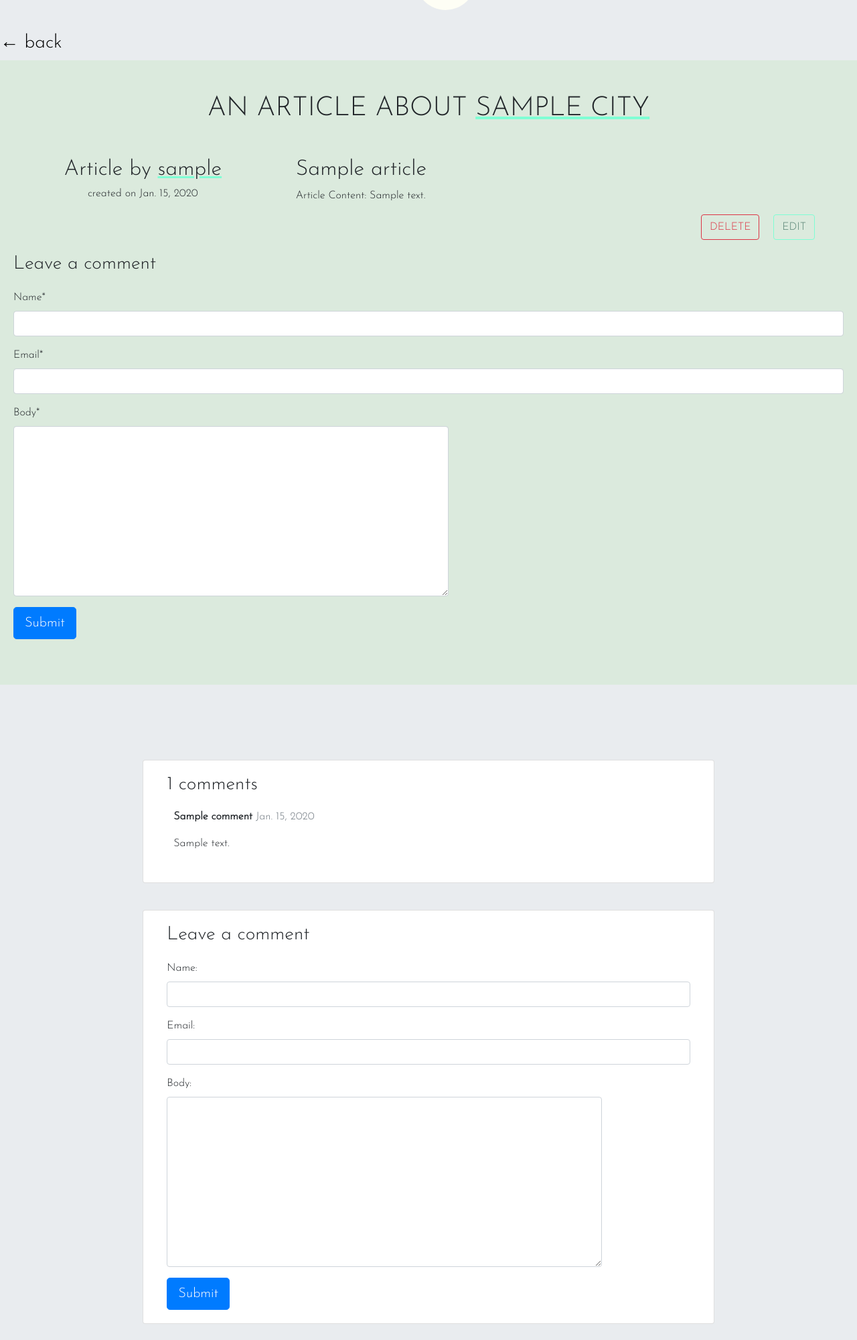
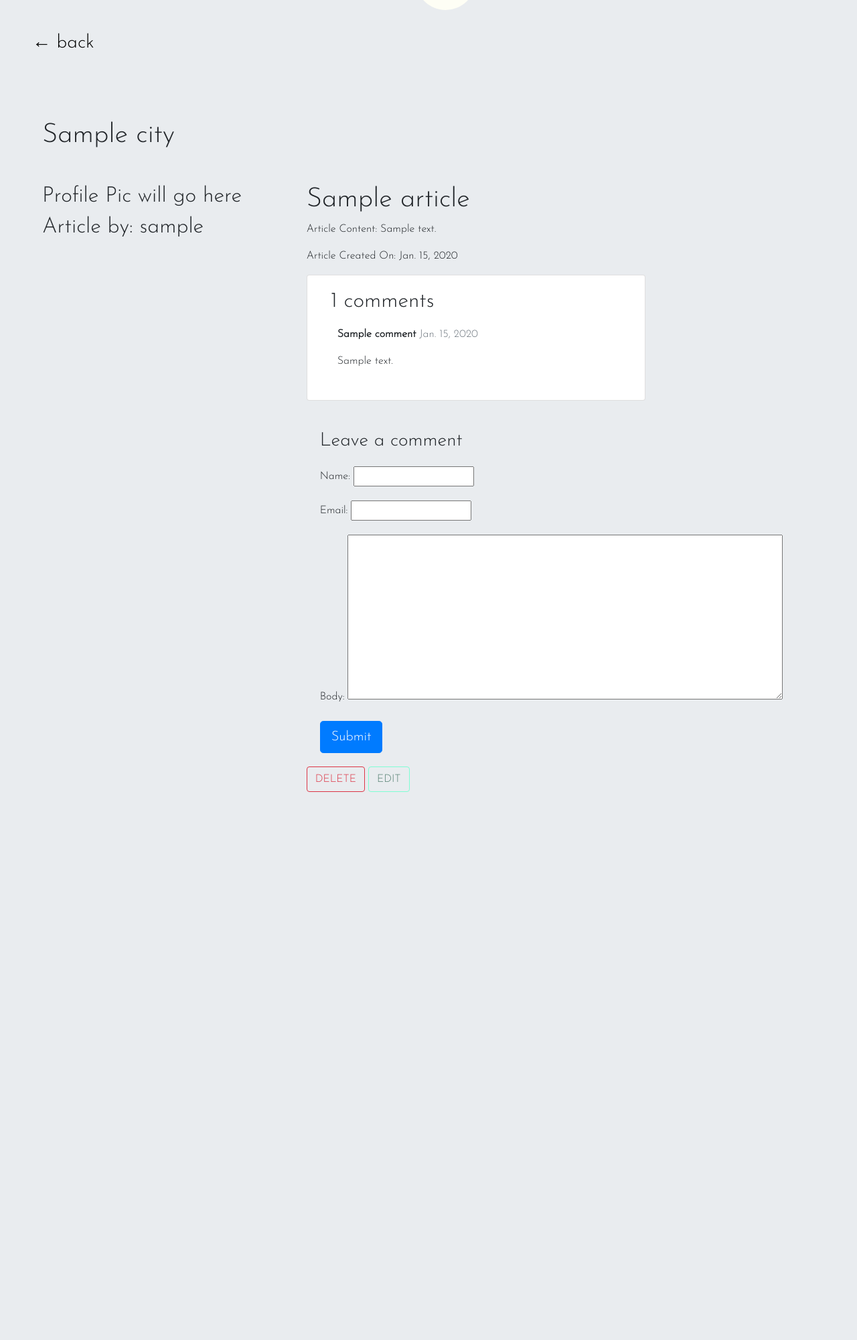
Before and after one commit to kihwan-lee/exploring-odyssey, a Django app: page /articles/1/ in a window 1280 px wide. Shown: the part 80-2080 px from the top of the page at 67% size. After the commit the page ends 1262 px from the top, so only its background shows below. Run offline with Django 3.2, Linux system fonts and the light colour scheme; a user stored in the database is signed in; tables that the repository leaves empty hold one stand-in row (values such as "Sample post"); some libraries are stand-ins or nearby versions.

Commit message:
git sync

```diff
--- a/main_app/templates/articles/detail.html
+++ b/main_app/templates/articles/detail.html
@@ -1,29 +1,60 @@
-{% extends 'article-base.html' %}
+{% extends 'base.html' %}
 
 {% block content %}
-<div class="article-detail-page container-fluid">
 <br>
 <br>
 <a href="{% url 'authors_index' %}"><h3> ← back</h3></a>
 
-	<div class="article-detail-container container-fluid mt-2 pt-5">
-		<div class="article-detail-row pt-5 row justify-content-center">
-			<h1 class="article-header mb-5 text-uppercase">An article about <u class="underline">{{ article.city }}</u></h1>
+<div class="container-fluid mt-5 pt-5">
+	<h1 class="article-header mb-5">{{ article.city }}</h1>
+	<div class="row">
+		<div class="col-xl-4">
+			<h2>Profile Pic will go here</h2>
+			<h2>Article by: {{ article.author }}</h2>
 		</div>
-		<div class="article-detail-row row pb-5">
-			<div class="art-detail-author col-xl-4 text-center">
-				<!-- <h2>Profile Pic will go here</h2> -->
-				<h2>Article by <u class="underline">{{ article.author }}</u></h2>
-				<h6>created on {{ article.created_on }}</h6>
+		<div class="col-xl-8">
+			<span>
+				<h1>{{ article.title }}</h1>
+				<p>Article Content: {{ article.content }}</p>
+				<p>Article Created On: {{ article.created_on }}</p>
+			</span>
+
+    	<div class="col-md-8 card mb-4  mt-3 ">
+      		<div class="card-body">
+        		<!-- comments -->
+        		<h2>{{ comments.count }} comments</h2>
+
+				{% for comment in comments %}
+        			<div class="comments" style="padding: 10px;">
+          				<p class="font-weight-bold">
+            				{{ comment.name }}
+            			<span class=" text-muted font-weight-normal">
+              				{{ comment.created_on }}
+            			</span>
+          			</p>
+          			{{ comment.body | linebreaks }}
         		</div>
-			<div class="art-detail-content col-xl-8">
-				<span>
-					<h2>{{ article.title }}</h2>
-					<p>Article Content: {{ article.content }}</p>
-				</span>
+        		{% endfor %}
+			</div>
+		</div>
+			<div class="card-body">
+				{% comment %} {% if new_comment %}
+				<div class="alert alert-success" role="alert">
+					Your comment is awaiting moderation
+				</div>
+				{% else %} {% endcomment %}
+				<h3>Leave a comment</h3>
+				<form method="post" style="margin-top: 1.3em;">
+					{{ comment_form.as_p }}
+					{% csrf_token %}
+					<button type="submit" class="btn btn-primary  btn-lg">Submit</button>
+				</form>
+				{% comment %} {% endif %} {% endcomment %}
+			</div>
+
+
 			  {% if article.author.id == request.user.id %}
-				<div class="btn-container mr-5">
-				<button type="button" class="btn btn-outline-danger mr-3" data-toggle="modal" data-target="#editArticleModal">
+			  <button type="button" class="btn btn-outline-danger" data-toggle="modal" data-target="#editArticleModal">
 				  DELETE
 				</button>
 			  <div class="modal fade" id="editArticleModal" tabindex="-1" role="dialog" aria-labelledby="articleModalTitle" aria-hidden="true">
@@ -45,62 +76,8 @@
 					  </div>
 				  </div>
 			  </div>
-				<a href="{% url 'edit_article' article.id %}" class="btn btn-outline-info text-uppercase">EDIT</a>
+			  <a href="{% url 'edit_article' article.id %}" class="btn btn-outline-info text-dark text-uppercase">EDIT</a>
 			  {% endif %}
-				</div>
-		</div>
-			<div class="card-body">
-				{% load crispy_forms_tags %}
-				{% comment %} {% if new_comment %}
-				<div class="alert alert-success" role="alert">
-					Your comment is awaiting moderation
-				</div>
-				{% else %} {% endcomment %}
-				<h3>Leave a comment</h3>
-				<form method="post" style="margin-top: 1.3em;">
-					{{ comment_form | crispy }}
-					{% csrf_token %}
-					<button type="submit" class="btn btn-primary  btn-lg">Submit</button>
-				</form>
-				{% comment %} {% endif %} {% endcomment %}
-			</div>
-		</div>
-	</div>
-	<div class="container-fluid mt-5 pt-5">
-		<div class="row justify-content-center">
-			<div class="col-md-8 card mb-4  mt-3 ">
-				<div class="card-body">
-					<!-- comments -->
-					<h3>{{ comments.count }} comments</h3>
-
-					{% for comment in comments %}
-						<div class="comments" style="padding: 10px;">
-							<p class="font-weight-bold">
-								{{ comment.name }}
-							<span class=" text-muted font-weight-normal">
-								{{ comment.created_on }}
-							</span>
-						</p>
-						{{ comment.body | linebreaks }}
-					</div>
-					{% endfor %}
-				</div>
-			</div>
-			<div class="col-md-8 card mb-4  mt-3 ">
-				<div class="card-body">
-					{% comment %} {% if new_comment %}
-					<div class="alert alert-success" role="alert">
-						Your comment is awaiting moderation
-					</div>
-					{% else %} {% endcomment %}
-					<h3>Leave a comment</h3>
-					<form method="post" style="margin-top: 1.3em;">
-						{{ comment_form.as_p }}
-						{% csrf_token %}
-						<button type="submit" class="btn btn-primary  btn-lg">Submit</button>
-					</form>
-					{% comment %} {% endif %} {% endcomment %}
-				</div>
 			</div>
 		</div>
 	</div>
```
Lines whose indentation alone changed are shown as unchanged.
